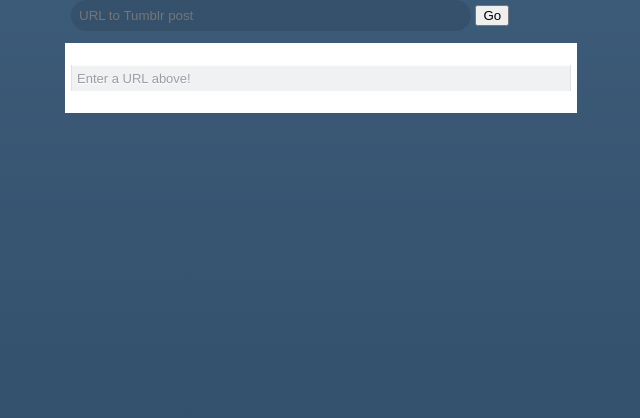
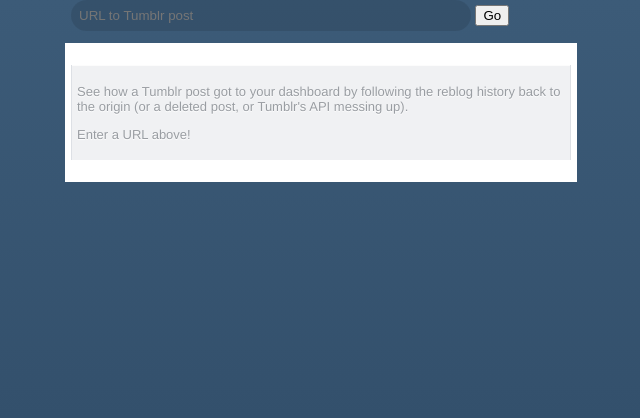
Before and after one commit to Walfas/reblog-history, a plain HTML site: page index.html in a window 1280 px wide. Shown: the whole page, without its empty margins (319-959 px from the left). Drawn offline with nearby package versions, Linux system fonts and the light colour scheme.

Commit message:
add README.md, change initial text

```diff
--- a/index.html
+++ b/index.html
@@ -72,7 +72,11 @@
 </div>
 <div id="content" class="centered">
 <ul id="list">
-<li>Enter a URL above!</li>
+<li>
+<p>See how a Tumblr post got to your dashboard by following the reblog history back
+to the origin (or a deleted post, or Tumblr's API messing up).</p>
+<p>Enter a URL above!</p>
+</li>
 </ul>
 </div>
 
```
Also changed, not shown: 1 other file.
